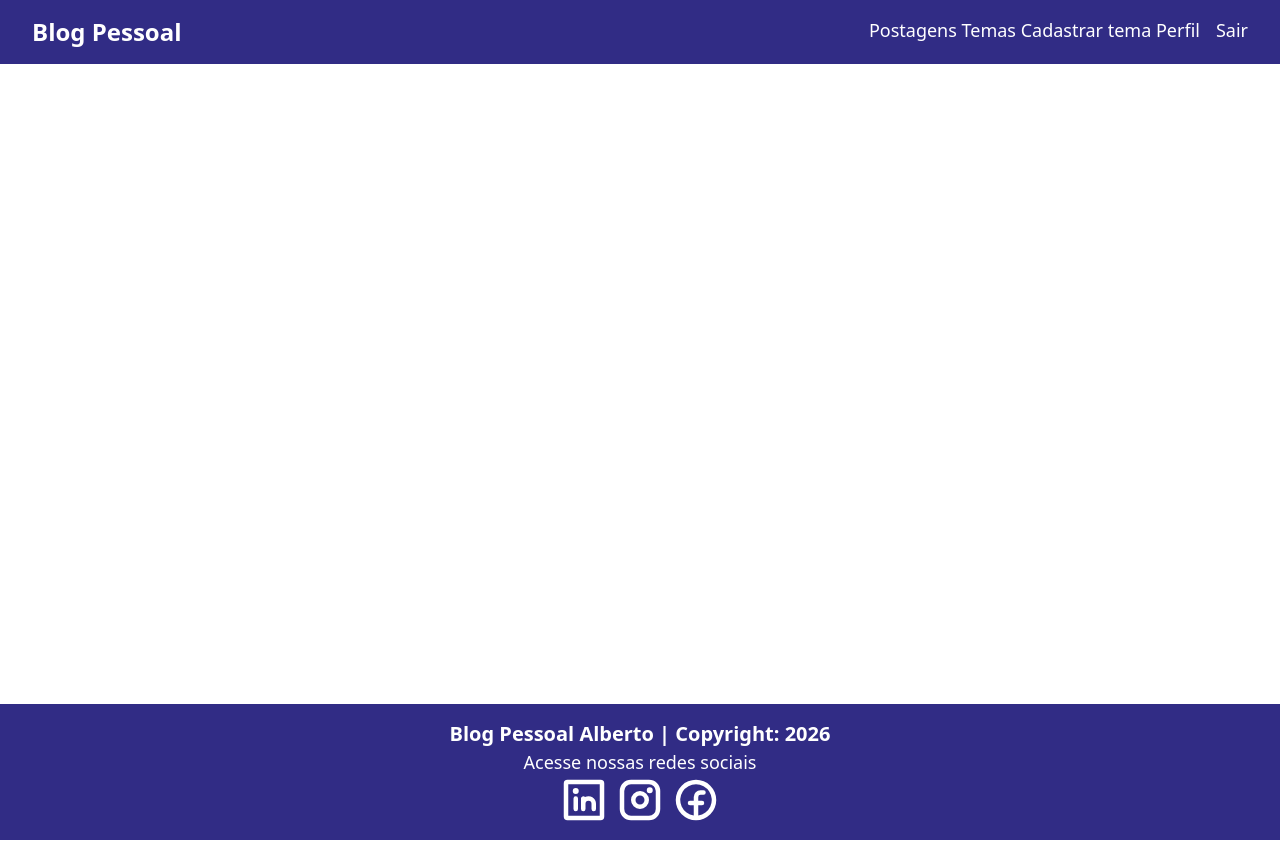
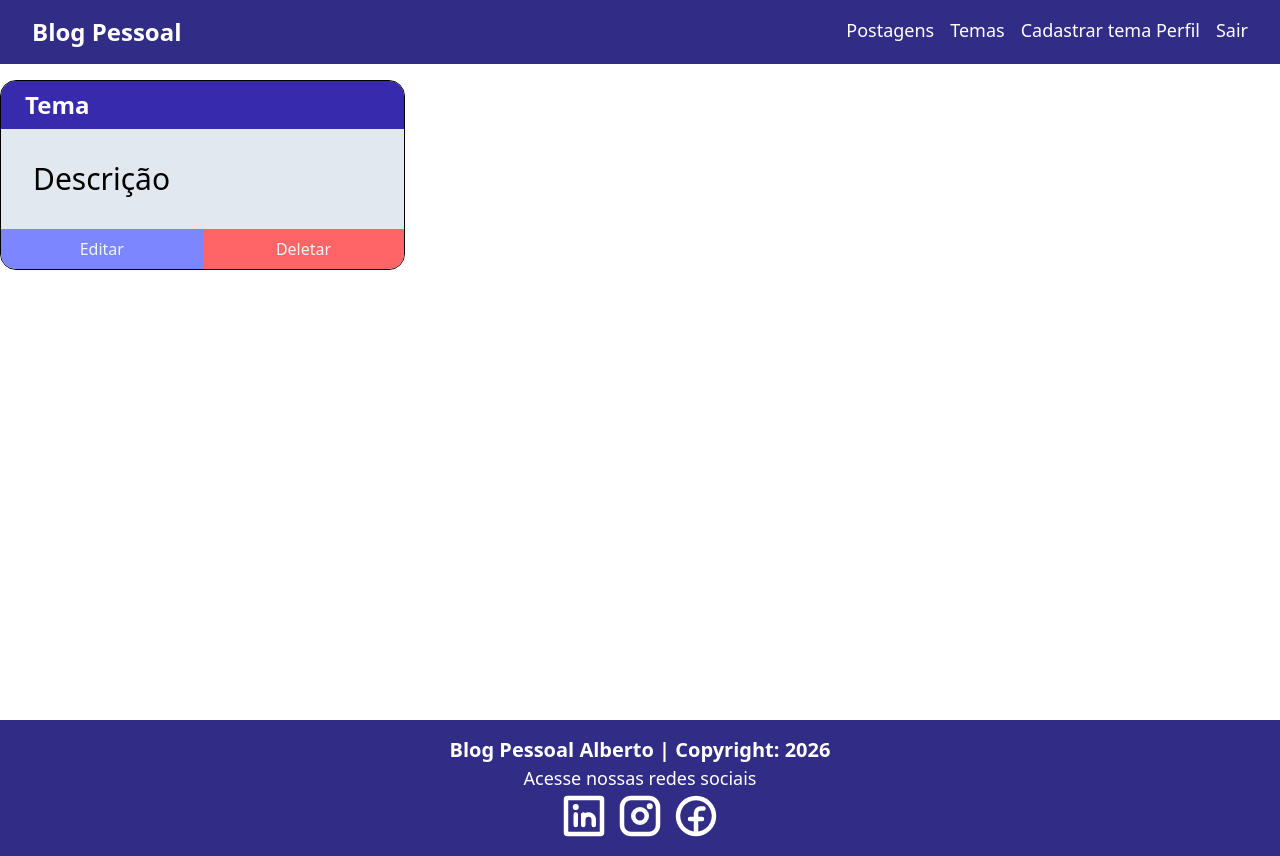
Before and after one commit to AlbertoDuranFilho/blogpessoal_react_gen, a React (Vite) app: page /temas in a window 1280 px wide. Built offline with nearby package versions, Linux system fonts and the light colour scheme.

Commit message:
:sparkles: feat: Adicionando funcionalidade de tema (card, lista e rota).

```diff
--- a/src/App.tsx
+++ b/src/App.tsx
@@ -2,6 +2,7 @@
 import "./App.css";
 import Footer from "./components/footer/Footer";
 import Navbar from "./components/navbar/Navbar";
+import ListaTemas from "./components/tema/listatemas/ListaTema";
 import { AuthProvider } from "./contexts/AuthContext";
 import Cadastro from "./pages/cadastro/Cadastro";
 import Home from "./pages/home/Home";
@@ -15,9 +16,10 @@
           <Navbar />
           <div className="min-h-[80vh]">
             <Routes>
+              <Route path="/" element={<Login />} />
               <Route path="/home" element={<Home />} />
               <Route path="/cadastro" element={<Cadastro />} />
-              <Route path="/" element={<Login />} />
+              <Route path="/temas" element={<ListaTemas />} />
             </Routes>
           </div>
           <Footer />
--- a/src/components/navbar/Navbar.tsx
+++ b/src/components/navbar/Navbar.tsx
@@ -24,7 +24,11 @@
             Blog Pessoal
           </Link>
           <div className="flex gap-4">
-            Postagens Temas Cadastrar tema Perfil
+            Postagens{" "}
+            <Link to="/temas" className="hover:underline">
+              Temas
+            </Link>{" "}
+            Cadastrar tema Perfil
             <Link to="" onClick={logout} className="hover:underline">
               Sair
             </Link>
--- /dev/null
+++ b/src/components/tema/cardtema/CardTema.tsx
@@ -0,0 +1,32 @@
+import { Link } from "react-router-dom";
+
+function CardTema() {
+  return (
+    <div className="border flex flex-col rounded-2xl overflow-hidden justify-between">
+      <header className="py-2 px-6 bg-indigo-800 text-white font-bold text-2xl">
+        Tema
+      </header>
+      <p className="p-8 text-3xl bg-slate-200 h-full">Descrição</p>
+
+      <div className="flex">
+        <Link
+          to=""
+          className="w-full text-slate-100 bg-indigo-400 hover:bg-indigo-800
+                        flex items-center justify-center py-2"
+        >
+          <button>Editar</button>
+        </Link>
+
+        <Link
+          to=""
+          className="text-slate-100 bg-red-400 hover:bg-red-700 w-full
+                    flex items-center justify-center"
+        >
+          <button>Deletar</button>
+        </Link>
+      </div>
+    </div>
+  );
+}
+
+export default CardTema;
--- /dev/null
+++ b/src/components/tema/listatemas/ListaTema.tsx
@@ -0,0 +1,19 @@
+import CardTema from "../cardtema/CardTema";
+
+function ListaTemas() {
+  return (
+    <>
+      <div className="flex justify-center w-full my-4">
+        <div className="container flex flex-col">
+          <div
+            className="grid grid-cols-1 md:grid-cols-2
+                                    lg:grid-cols-3 gap-8"
+          >
+            <CardTema />
+          </div>
+        </div>
+      </div>
+    </>
+  );
+}
+export default ListaTemas;
```
